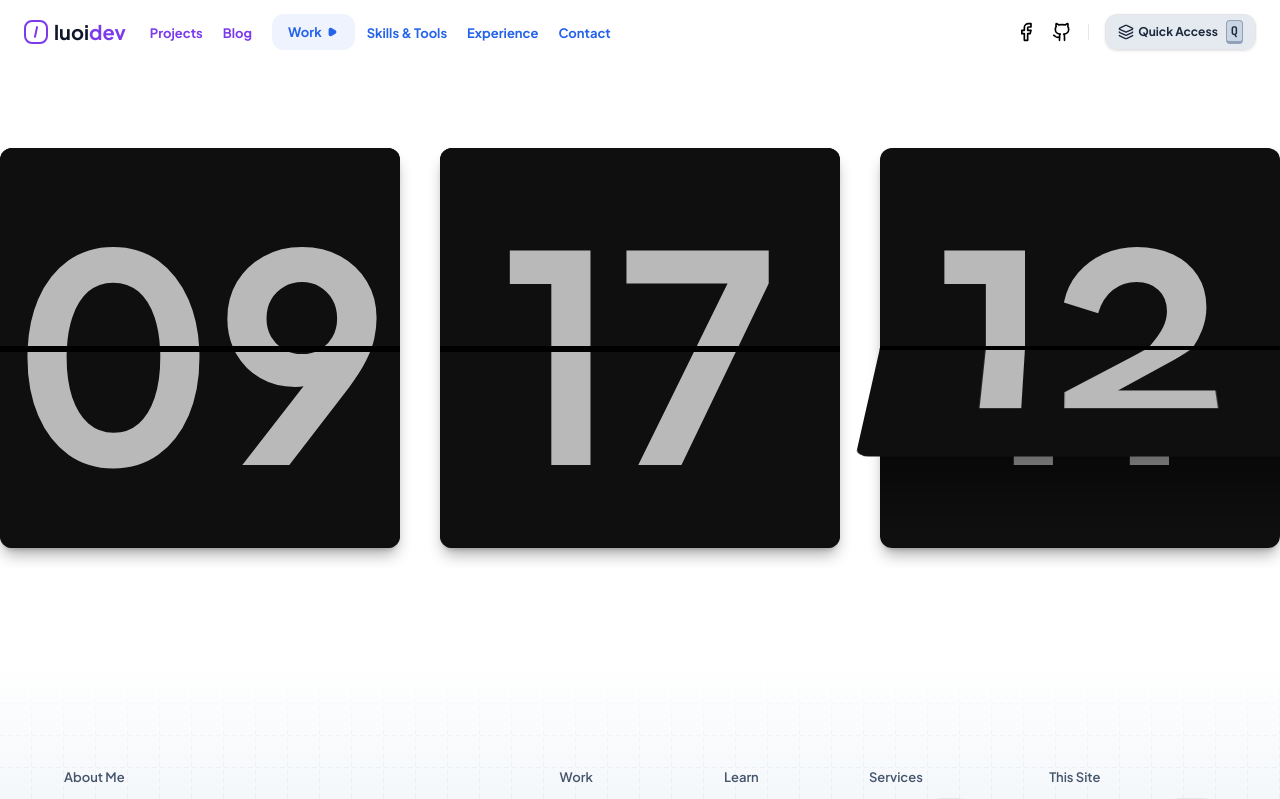
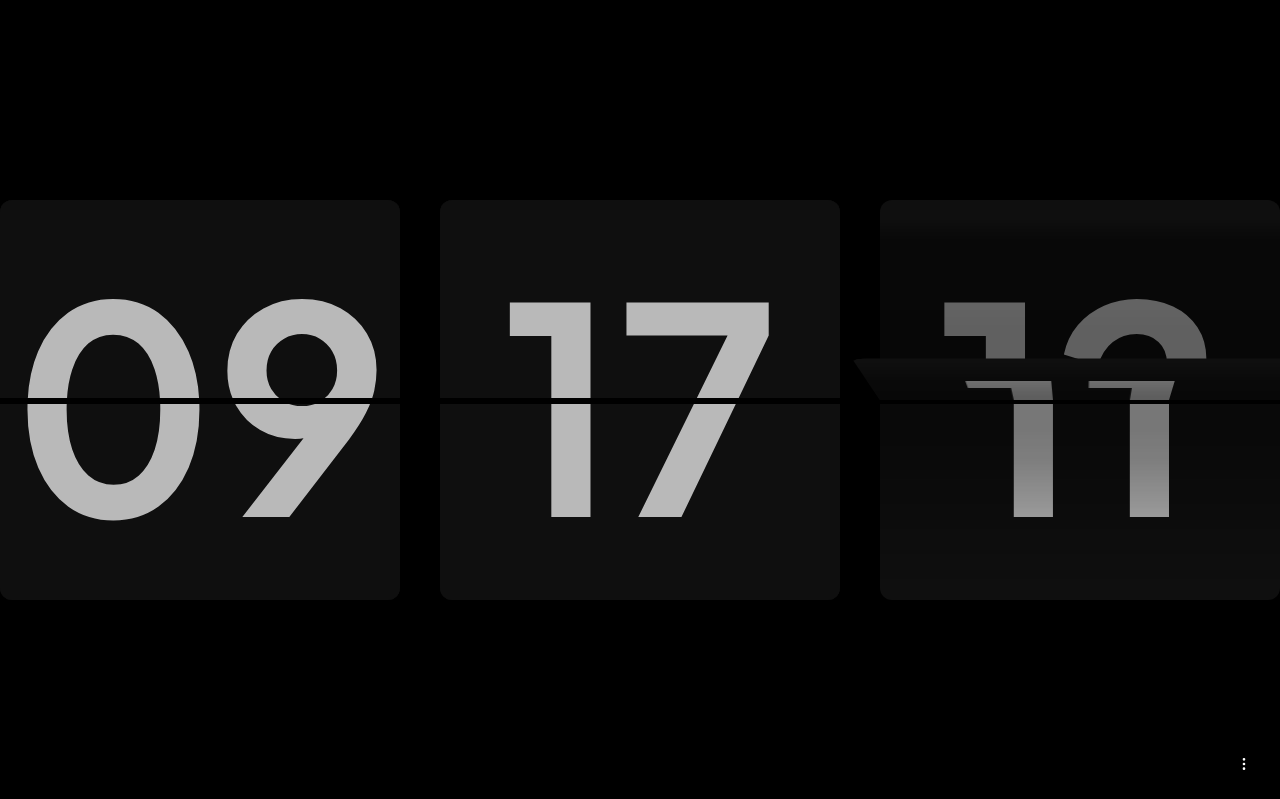
Before and after one commit to thien34/khanh, a Next.js app: page /clock in a window 1280 px wide. Shown: the top 799 px of the page. Built offline with nearby package versions, Linux system fonts and the light colour scheme.

Commit message:
modify clock and add menu

```diff
--- a/src/app/(client)/clock/page.tsx
+++ /dev/null
@@ -1,5 +0,0 @@
-import FlipClock from '@/components/client/clock/FlipClock'
-
-export default function ClockPage() {
-  return <FlipClock />
-}
--- /dev/null
+++ b/src/app/(tools)/clock/page.tsx
@@ -0,0 +1,11 @@
+import FlipClock from '@/components/client/clock/FlipClock'
+import ClockMenu from '@/components/client/clock/ClockMenu'
+
+export default function ClockPage() {
+  return (
+    <>
+      <FlipClock />
+      <ClockMenu />
+    </>
+  )
+}
--- a/src/components/client/blog/index.tsx
+++ b/src/components/client/blog/index.tsx
@@ -33,8 +33,8 @@ function BlogContents({ posts }: Readonly<BlogContentsProps>) {
         verified: author.isVerified
       },
       readTime,
-      views: Math.floor(Math.random() * 7950) + 50,
-      upvotes: Math.floor(Math.random() * 500) + 10,
+      views: 100,
+      upvotes: 23,
       tags: tags.map(tag => tag.name)
     }
 
--- /dev/null
+++ b/src/components/client/clock/ClockMenu.tsx
@@ -0,0 +1,153 @@
+'use client'
+
+import {
+  DropdownMenu,
+  DropdownMenuContent,
+  DropdownMenuItem,
+  DropdownMenuSeparator,
+  DropdownMenuTrigger
+} from '@/components/ui/dropdown-menu'
+import { Button } from '@/components/ui/button'
+import { Slider } from '@/components/ui/slider'
+import { MoreVertical, Settings, Palette, Bell, Timer, Volume2, Maximize } from 'lucide-react'
+import { useState } from 'react'
+import { cn } from '@/lib/utils'
+
+function TogglePill({
+  active,
+  onClick,
+  label
+}: Readonly<{
+  active: boolean
+  onClick: () => void
+  label: string
+}>) {
+  return (
+    <Button
+      variant='ghost'
+      size='sm'
+      onClick={onClick}
+      className={cn(
+        'h-auto py-1 duration-300',
+        active
+          ? 'bg-white/20 text-white hover:bg-white/25 hover:text-white'
+          : 'bg-transparent text-white/40 hover:bg-white/5 hover:text-white/60'
+      )}
+    >
+      <span className='text-xs font-bold'>{label}</span>
+    </Button>
+  )
+}
+
+export default function ClockMenu() {
+  const [is24Hour, setIs24Hour] = useState(true)
+  const [showHours, setShowHours] = useState(true)
+  const [showMinutes, setShowMinutes] = useState(true)
+  const [showSeconds, setShowSeconds] = useState(true)
+  const [sliderValue, setSliderValue] = useState([75])
+
+  return (
+    <div className={cn('fixed right-4 bottom-4 z-50')}>
+      <DropdownMenu>
+        <DropdownMenuTrigger asChild>
+          <Button
+            variant='ghost'
+            size='icon'
+            className={cn(
+              'size-10 rounded-full bg-black/20 text-white backdrop-blur-sm',
+              'focus:ring-2 focus:ring-white/20',
+              'hover:bg-black/30 hover:text-white'
+            )}
+          >
+            <MoreVertical className='size-5' />
+          </Button>
+        </DropdownMenuTrigger>
+        <DropdownMenuContent
+          align='end'
+          side='top'
+          className={cn('w-32 space-y-3 border border-white/20 bg-black/80 p-3 text-white backdrop-blur-md')}
+        >
+          {/* Interactive slider */}
+          <Slider
+            value={sliderValue}
+            onValueChange={setSliderValue}
+            max={100}
+            step={1}
+            className={cn('w-full')}
+          />
+
+          {/* 24H/12H format - Pill toggle style */}
+          <div className={cn('flex rounded-full border border-white/10 bg-white/5 p-0.5')}>
+            {[
+              { label: '12H', value: false },
+              { label: '24H', value: true }
+            ].map(({ label, value }) => (
+              <Button
+                key={label}
+                variant='ghost'
+                size='sm'
+                onClick={() => setIs24Hour(value)}
+                className={cn(
+                  'flex-1 rounded-full px-3 py-1.5 text-xs font-medium duration-300 hover:bg-white/60',
+                  is24Hour === value
+                    ? 'bg-white/20 text-white shadow-sm'
+                    : 'text-white/60 hover:bg-transparent hover:text-white/80'
+                )}
+              >
+                {label}
+              </Button>
+            ))}
+          </div>
+
+          {/* Time block toggles - HH:MM:SS */}
+          <div className='grid grid-cols-3 gap-1 rounded-lg border border-white/10 bg-white/5 p-1'>
+            <TogglePill
+              active={showHours}
+              onClick={() => setShowHours(v => !v)}
+              label='HH'
+            />
+            <TogglePill
+              active={showMinutes}
+              onClick={() => setShowMinutes(v => !v)}
+              label='MM'
+            />
+            <TogglePill
+              active={showSeconds}
+              onClick={() => setShowSeconds(v => !v)}
+              label='SS'
+            />
+          </div>
+
+          <DropdownMenuSeparator className={cn('bg-white/20')} />
+
+          {/* Icon grid - 2 columns */}
+          <div className={cn('grid grid-cols-2 gap-2')}>
+            {/* Row 1 */}
+            <DropdownMenuItem className='menu-item'>
+              <Settings className='size-5' />
+            </DropdownMenuItem>
+            <DropdownMenuItem className='menu-item'>
+              <Palette className='size-5' />
+            </DropdownMenuItem>
+
+            {/* Row 2 */}
+            <DropdownMenuItem className='menu-item'>
+              <Bell className='size-5' />
+            </DropdownMenuItem>
+            <DropdownMenuItem className='menu-item'>
+              <Timer className='size-5' />
+            </DropdownMenuItem>
+
+            {/* Row 3 */}
+            <DropdownMenuItem className='menu-item'>
+              <Volume2 className='size-5' />
+            </DropdownMenuItem>
+            <DropdownMenuItem className='menu-item'>
+              <Maximize className='size-5' />
+            </DropdownMenuItem>
+          </div>
+        </DropdownMenuContent>
+      </DropdownMenu>
+    </div>
+  )
+}
--- a/src/components/client/clock/FlipClock.tsx
+++ b/src/components/client/clock/FlipClock.tsx
@@ -2,6 +2,7 @@
 
 import { useEffect, useState } from 'react'
 import { format } from 'date-fns'
+import { cn } from '@/lib/utils'
 
 interface TimeState {
   hours: string
@@ -37,20 +38,24 @@ function FlipCard({ value }: Readonly<{ value: string }>) {
   }, [value, displayValue])
 
   return (
-    <div className={`flip-card ${isFlipping ? 'flip' : ''}`}>
+    <div className={cn('flip-card', isFlipping ? 'flip' : '')}>
       {/* Back faces that will be revealed during flip */}
-      <span className='top'>{value}</span>
-      <span className='bottom'>{displayValue}</span>
+      <span className={cn('top')}>{value}</span>
+      <span className={cn('bottom')}>{displayValue}</span>
 
       {/* Animated faces */}
-      <span className='topIn'>{displayValue}</span>
-      <span className='bottomOut'>{value}</span>
+      <span className={cn('topIn')}>{displayValue}</span>
+      <span className={cn('bottomOut')}>{value}</span>
     </div>
   )
 }
 
 export default function FlipClock() {
-  const [time, setTime] = useState<TimeState>(() => getCurrentTime())
+  const [time, setTime] = useState<TimeState>({
+    hours: '00',
+    minutes: '00',
+    seconds: '00'
+  })
 
   useEffect(() => {
     const updateTime = () => setTime(getCurrentTime())
@@ -71,7 +76,7 @@ export default function FlipClock() {
   }, [])
 
   return (
-    <div className='countdown'>
+    <div className={cn('countdown')}>
       <FlipCard value={time.hours} />
       <FlipCard value={time.minutes} />
       <FlipCard value={time.seconds} />
--- /dev/null
+++ b/src/components/ui/slider.tsx
@@ -0,0 +1,24 @@
+'use client'
+
+import * as SliderPrimitive from '@radix-ui/react-slider'
+import { cn } from '@/lib/utils'
+import { forwardRef } from 'react'
+
+const Slider = forwardRef<
+  React.ElementRef<typeof SliderPrimitive.Root>,
+  React.ComponentPropsWithoutRef<typeof SliderPrimitive.Root>
+>(({ className, ...props }, ref) => (
+  <SliderPrimitive.Root
+    ref={ref}
+    className={cn('relative flex w-full touch-none items-center select-none', className)}
+    {...props}
+  >
+    <SliderPrimitive.Track className='relative h-1.5 w-full grow overflow-hidden rounded-full bg-neutral-900/20 dark:bg-neutral-50/20'>
+      <SliderPrimitive.Range className='absolute h-full bg-neutral-900 dark:bg-neutral-50' />
+    </SliderPrimitive.Track>
+    <SliderPrimitive.Thumb className='block h-4 w-4 rounded-full border border-neutral-900/50 bg-white shadow transition-colors focus-visible:ring-1 focus-visible:ring-neutral-950 focus-visible:outline-none disabled:pointer-events-none disabled:opacity-50 dark:border-neutral-800 dark:bg-neutral-950 dark:focus-visible:ring-neutral-300' />
+  </SliderPrimitive.Root>
+))
+Slider.displayName = SliderPrimitive.Root.displayName
+
+export { Slider }
--- a/src/styles/clock.css
+++ b/src/styles/clock.css
@@ -1,5 +1,5 @@
 .countdown {
-  @apply mt-32 flex items-center justify-center gap-10 overflow-hidden py-5;
+  @apply flex h-screen items-center justify-center gap-10 overflow-hidden bg-black py-5;
 }
 
 .flip-card {
@@ -83,15 +83,15 @@
 }
 
 .flip .top::after {
-  animation: staticTopShadow 900ms ease-in both;
+  animation: staticTopShadow 950ms ease-in both;
 }
 
 .flip .bottom::after {
-  animation: staticBottomShadow 900ms ease-in both;
+  animation: staticBottomShadow 950ms ease-in both;
 }
 
 .flip .topIn::after {
-  animation: dynamicTopShadow 900ms ease-in both;
+  animation: dynamicTopShadow 950ms ease-in both;
 }
 
 @keyframes staticTopShadow {
@@ -186,8 +186,12 @@
 }
 
 .flip .topIn {
-  animation: topFlip 900ms ease-in forwards;
+  animation: topFlip 950ms ease-in forwards;
 }
 .flip .bottomOut {
-  animation: bottomFlip 900ms ease-in forwards;
+  animation: bottomFlip 950ms ease-in forwards;
 }
+
+.menu-item {
+  @apply flex items-center justify-center rounded-lg p-3 hover:bg-white/10 focus:bg-white/10;
+}
```
Also changed, not shown: package.json (+4 -3 lines).
